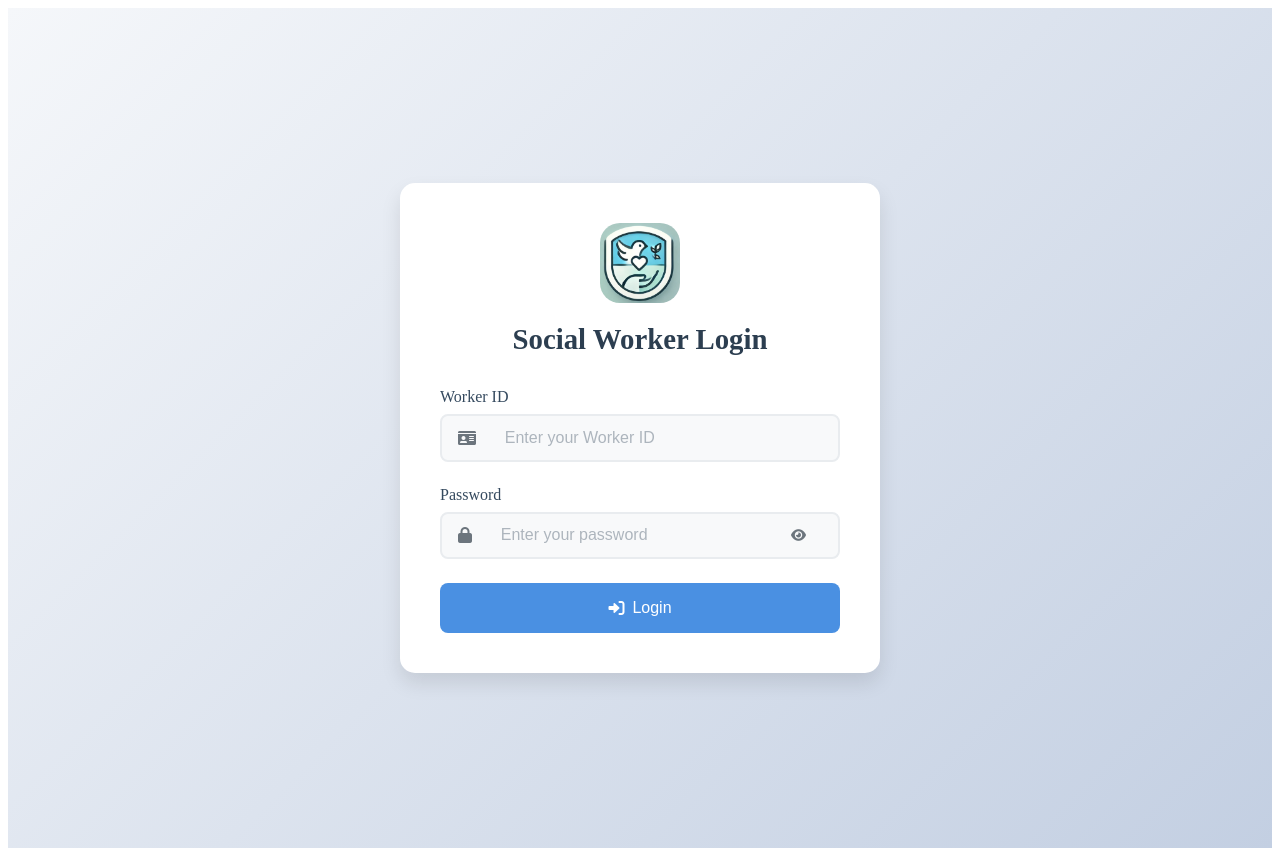
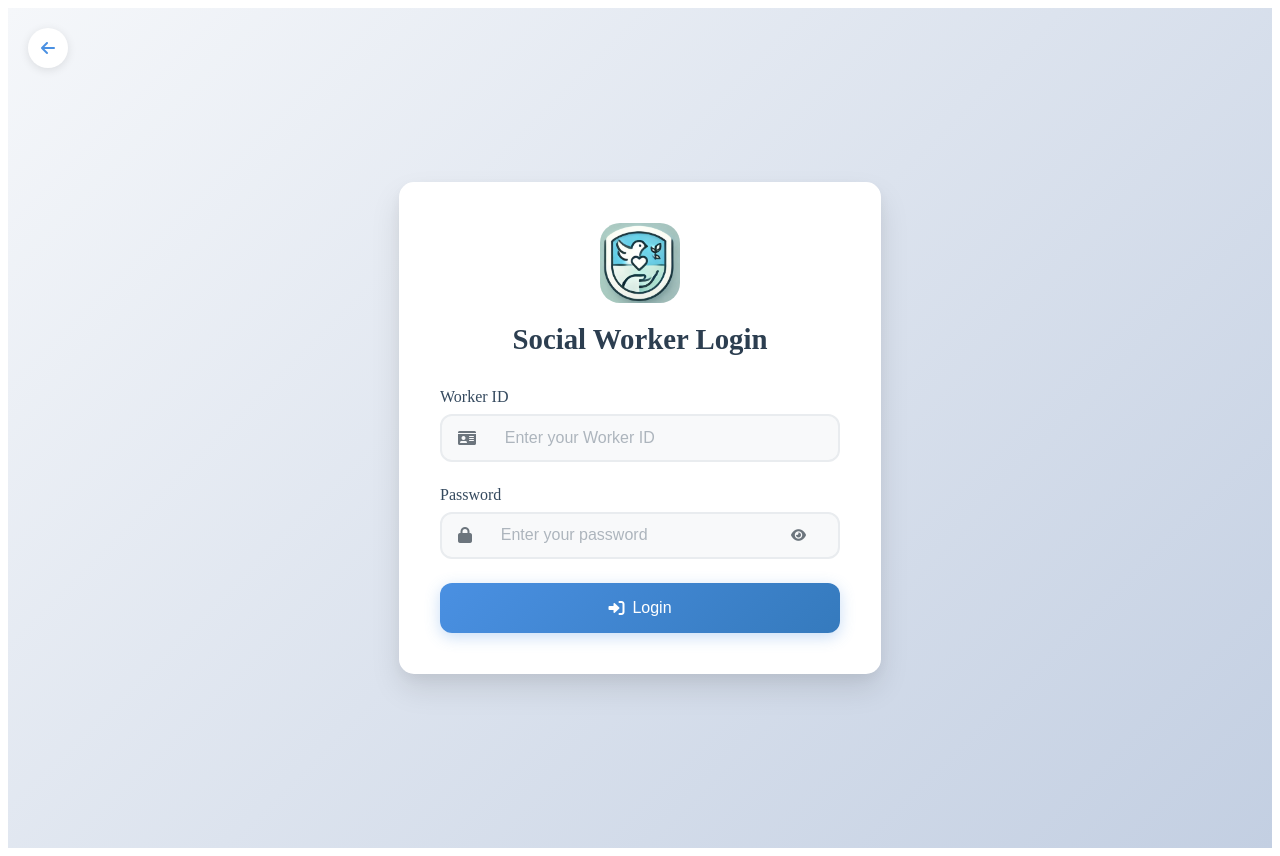
Before and after one commit to zionnewbie/WELLCARE, a website: page social-worker-login.html in a window 1280 px wide. Drawn offline with Linux system fonts and the light colour scheme.

Commit message:
some desgin  fix and back button propetions

```diff
--- a/css/social-worker-login.css
+++ b/css/social-worker-login.css
@@ -6,16 +6,42 @@
   justify-content: center;
   background: linear-gradient(135deg, #f5f7fa 0%, #c3cfe2 100%);
   padding: 20px;
+  position: relative;
+}
+
+.back-button {
+  position: absolute;
+  top: 20px;
+  left: 20px;
+  width: 40px;
+  height: 40px;
+  border-radius: 50%;
+  background: white;
+  display: flex;
+  align-items: center;
+  justify-content: center;
+  color: #4a90e2;
+  text-decoration: none;
+  box-shadow: 0 2px 10px rgba(0, 0, 0, 0.1);
+  transition: all 0.3s ease;
+}
+
+.back-button:hover {
+  transform: translateX(-3px);
+  box-shadow: 0 4px 15px rgba(0, 0, 0, 0.15);
+  color: #357abd;
 }
 
 .login-card {
   background: white;
   border-radius: 15px;
-  box-shadow: 0 10px 20px rgba(0, 0, 0, 0.1);
+  box-shadow: 0 15px 30px rgba(0, 0, 0, 0.1), 0 5px 15px rgba(0, 0, 0, 0.05);
   padding: 2.5rem;
   width: 100%;
   max-width: 400px;
   animation: fadeIn 0.5s ease-in-out;
+  backdrop-filter: blur(10px);
+  border: 1px solid rgba(255, 255, 255, 0.2);
 }
 
 @keyframes fadeIn {
@@ -65,14 +91,16 @@
   align-items: center;
   background: #f8f9fa;
   border: 2px solid #e9ecef;
-  border-radius: 8px;
+  border-radius: 12px;
   transition: all 0.3s ease;
+  overflow: hidden;
 }
 
 .input-group:focus-within {
   border-color: #4a90e2;
   background: white;
-  box-shadow: 0 0 0 3px rgba(74, 144, 226, 0.1);
+  box-shadow: 0 0 0 3px rgba(74, 144, 226, 0.15);
+  transform: translateY(-1px);
 }
 
 .input-group i {
@@ -110,10 +138,10 @@
 .login-btn {
   width: 100%;
   padding: 1rem;
-  background: #4a90e2;
+  background: linear-gradient(135deg, #4a90e2 0%, #357abd 100%);
   color: white;
   border: none;
-  border-radius: 8px;
+  border-radius: 12px;
   font-size: 1rem;
   font-weight: 500;
   cursor: pointer;
@@ -122,11 +150,13 @@
   align-items: center;
   justify-content: center;
   gap: 0.5rem;
+  box-shadow: 0 4px 15px rgba(74, 144, 226, 0.3);
 }
 
 .login-btn:hover {
-  background: #357abd;
-  transform: translateY(-1px);
+  background: linear-gradient(135deg, #357abd 0%, #2c6aa9 100%);
+  transform: translateY(-2px);
+  box-shadow: 0 6px 20px rgba(74, 144, 226, 0.4);
 }
 
 .login-btn:active {
@@ -136,9 +166,10 @@
 .notification {
   margin-top: 1rem;
   padding: 1rem;
-  border-radius: 8px;
+  border-radius: 12px;
   text-align: center;
   animation: slideIn 0.3s ease-out;
+  box-shadow: 0 4px 12px rgba(0, 0, 0, 0.1);
 }
 
 @keyframes slideIn {
--- a/social-worker-login.html
+++ b/social-worker-login.html
@@ -12,6 +12,9 @@
   </head>
   <body>
     <div class="container login-container">
+      <a href="index.html" class="back-button" title="Back to Home">
+        <i class="fas fa-arrow-left"></i>
+      </a>
       <div class="login-card">
         <div class="login-header">
           <img src="asset/logo.png" alt="Logo" class="login-logo" />
```
Also changed, not shown: add-social-worker.html (+3 -0 lines), admin.html (+3 -0 lines), css/admin.css (+22 -0 lines), view-admins.html (+27 -0 lines), view-social-workers.html (+27 -0 lines).
